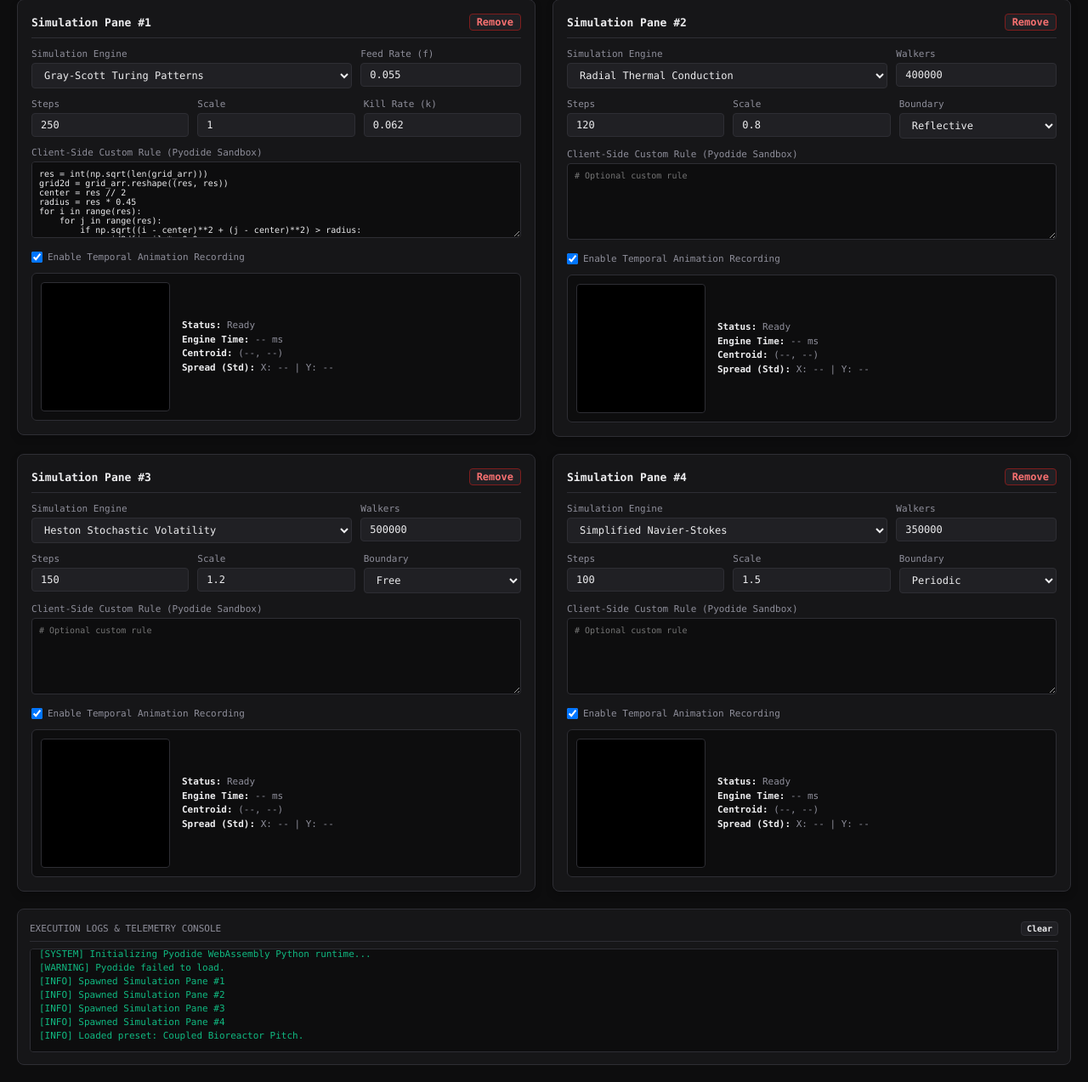
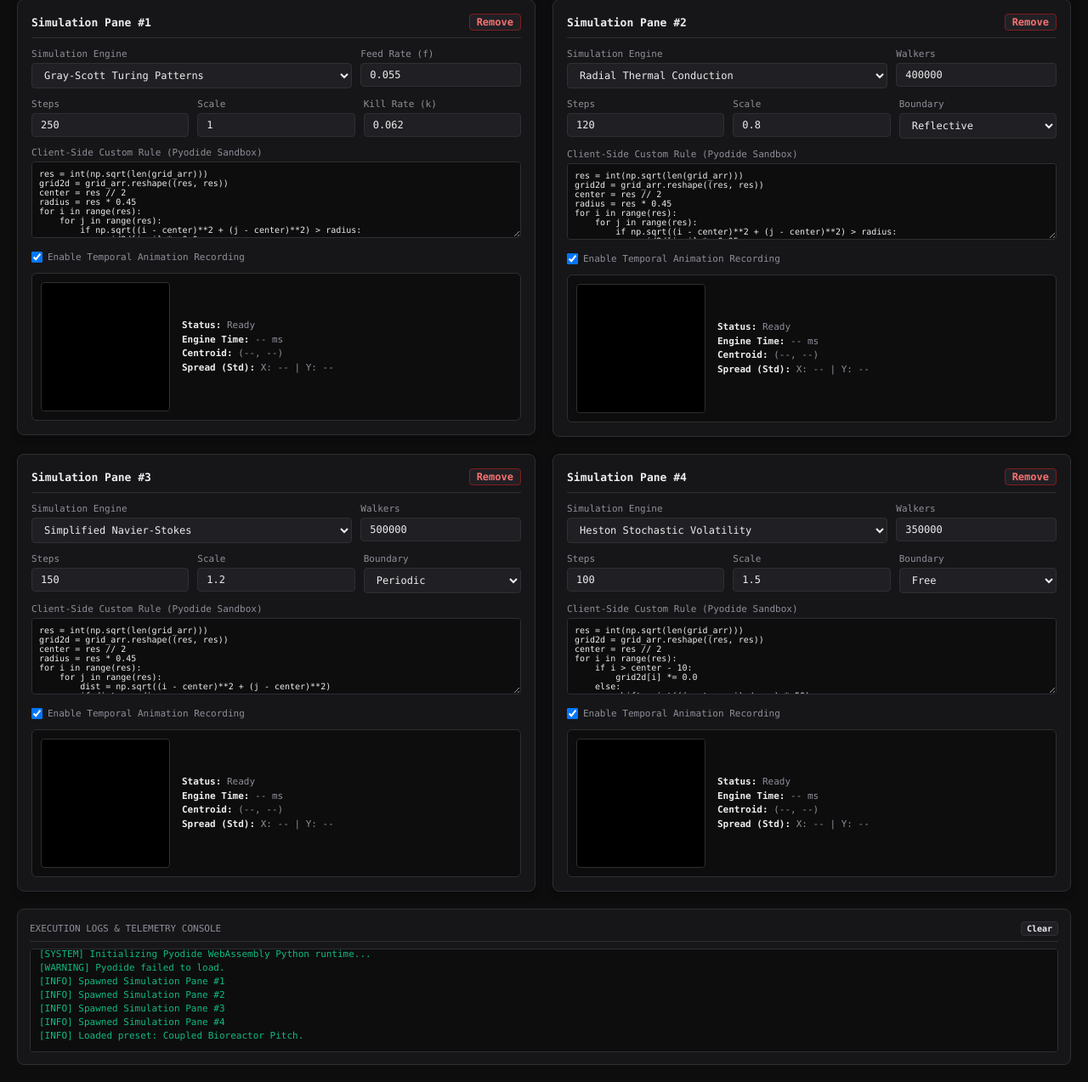
Before and after one commit to cpage42/High-Performance-Vectorized-Simulation-Lab-V2_Patch1, a Flask app: page / in a window 1280 px wide. Shown: the part 146-1419 px from the top of the page at 85% size. Run offline with Flask 3, Linux system fonts and the light colour scheme; some libraries are stand-ins or nearby versions.

Commit message:
Restore custom Python sandbox constraints for panes 2, 3, and 4 in multiphysics preset

```diff
--- a/templates/index.html
+++ b/templates/index.html
@@ -451,10 +451,18 @@
             activeIntervals = {};
 
             if (type === "multiphysics") {
+                // Pane 1: Chemical Synthesis (Gray-Scott) with circular flask boundary mask
                 addPane({ engine: "grayscott", param1: 0.055, param2: 0.062, steps: 250, scale: 1.0, record_history: true, code: "res = int(np.sqrt(len(grid_arr)))\ngrid2d = grid_arr.reshape((res, res))\ncenter = res // 2\nradius = res * 0.45\nfor i in range(res):\n    for j in range(res):\n        if np.sqrt((i - center)**2 + (j - center)**2) > radius:\n            grid2d[i, j] *= 0.0\n        else:\n            grid2d[i, j] *= 1.3\ngrid_arr[:] = grid2d.flatten()" });
-                addPane({ engine: "thermal", walkers: 400000, steps: 120, scale: 0.8, boundary: "reflective", record_history: true });
-                addPane({ engine: "heston", walkers: 500000, steps: 150, scale: 1.2, boundary: "free", record_history: true });
-                addPane({ engine: "navier_stokes", walkers: 350000, steps: 100, scale: 1.5, boundary: "periodic", record_history: true });
+
+                // Pane 2: Thermal Overload with flask mask
+                addPane({ engine: "thermal", walkers: 400000, steps: 120, scale: 0.8, boundary: "reflective", record_history: true, code: "res = int(np.sqrt(len(grid_arr)))\ngrid2d = grid_arr.reshape((res, res))\ncenter = res // 2\nradius = res * 0.45\nfor i in range(res):\n    for j in range(res):\n        if np.sqrt((i - center)**2 + (j - center)**2) > radius:\n            grid2d[i, j] *= 0.05\n        else:\n            grid2d[i, j] *= 1.5\ngrid_arr[:] = grid2d.flatten()" });
+
+                // Pane 3: Fluid Stirrer with swirling rotational shift
+                addPane({ engine: "navier_stokes", walkers: 500000, steps: 150, scale: 1.2, boundary: "periodic", record_history: true, code: "res = int(np.sqrt(len(grid_arr)))\ngrid2d = grid_arr.reshape((res, res))\ncenter = res // 2\nradius = res * 0.45\nfor i in range(res):\n    for j in range(res):\n        dist = np.sqrt((i - center)**2 + (j - center)**2)\n        if dist > radius:\n            grid2d[i, j] *= 0.0\n        else:\n            spin = int((dist / radius) * 25)\n            grid2d[i] = np.roll(grid2d[i], spin)\ngrid_arr[:] = grid2d.flatten()" });
+
+                // Pane 4: Toxic Aerosol Exhaust / HVAC Drift
+                addPane({ engine: "heston", walkers: 350000, steps: 100, scale: 1.5, boundary: "free", record_history: true, code: "res = int(np.sqrt(len(grid_arr)))\ngrid2d = grid_arr.reshape((res, res))\ncenter = res // 2\nfor i in range(res):\n    if i > center - 10:\n        grid2d[i] *= 0.0\n    else:\n        shift = int(((center - i) / res) * 50)\n        grid2d[i] = np.roll(grid2d[i], shift)\ngrid_arr[:] = grid2d.flatten()" });
+
                 logToConsole("[INFO] Loaded preset: Coupled Bioreactor Pitch.");
             } else if (type === "showcase") {
                 addPane({ engine: "lorenz", walkers: 500000, steps: 200, scale: 1.0, boundary: "free", record_history: true });
```
